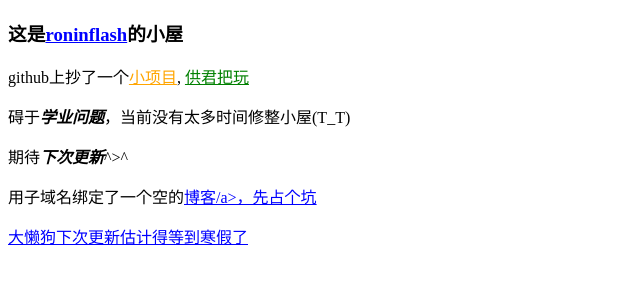
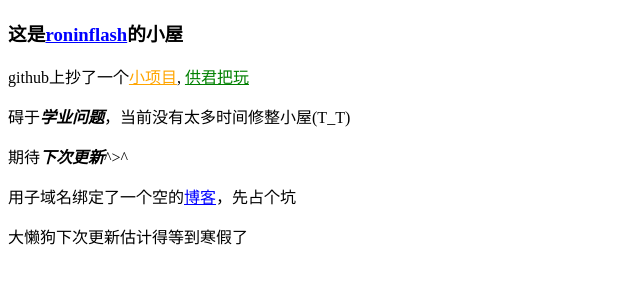
Before and after one commit to roninflash/roninflash.github.io, a plain HTML site: page index.html in a window 1280 px wide. Shown: the whole page, without its empty margins (0-640 px from the left). Drawn offline with Linux system fonts and the light colour scheme.

Commit message:
Update index.html

```diff
--- a/index.html
+++ b/index.html
@@ -10,7 +10,7 @@
 <a href="https://roninflash.top//gravitypoints" style="color:green;">供君把玩</a></p>
 <p>碍于<i><strong>学业问题</strong></i>，当前没有太多时间修整小屋(T_T)</p>
 <p>期待<i><strong>下次更新</strong></i>^>^</p>
-<p>用子域名绑定了一个空的<a href="https://blog.roninflash.top/" style="color:blue;">博客/a>，先占个坑</p>
+<p>用子域名绑定了一个空的<a href="https://blog.roninflash.top/" style="color:blue;">博客</a>，先占个坑</p>
 <p>大懒狗下次更新估计得等到寒假了</p>
 </body>
 </html>
```
